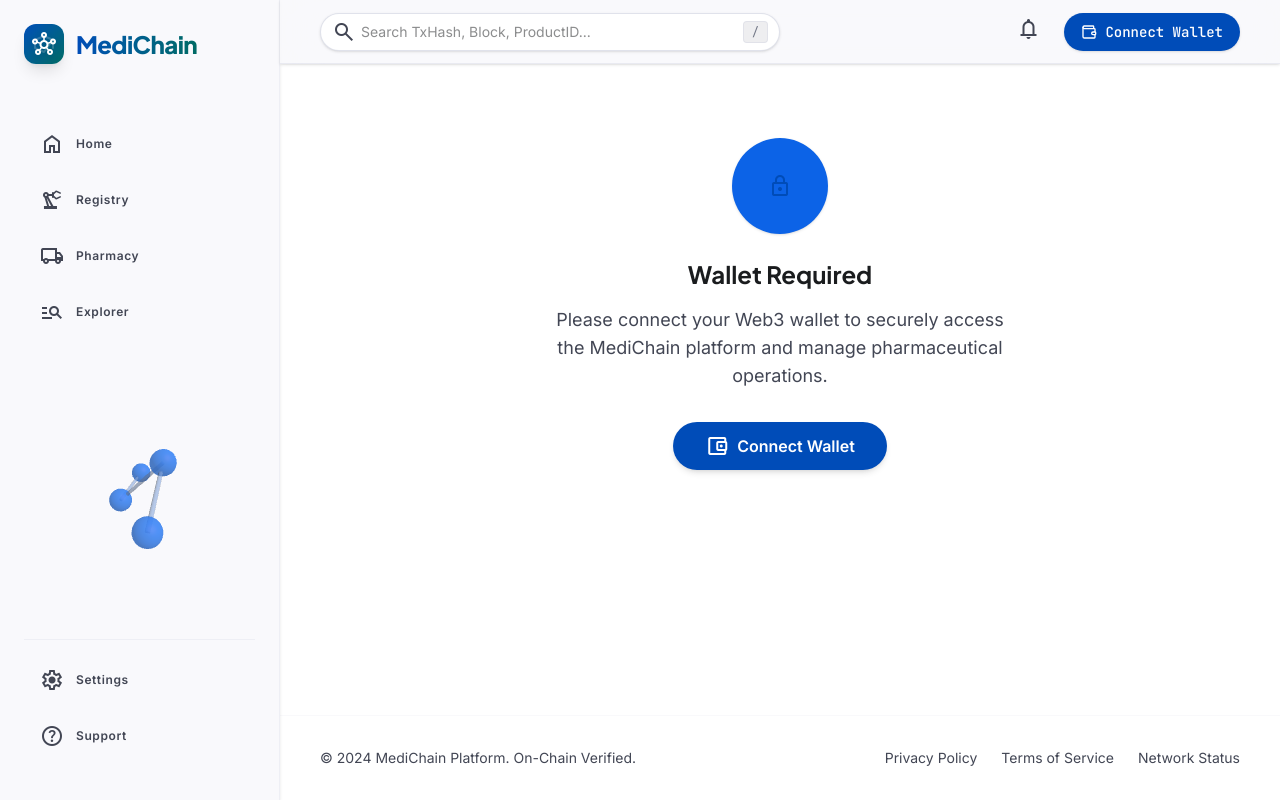
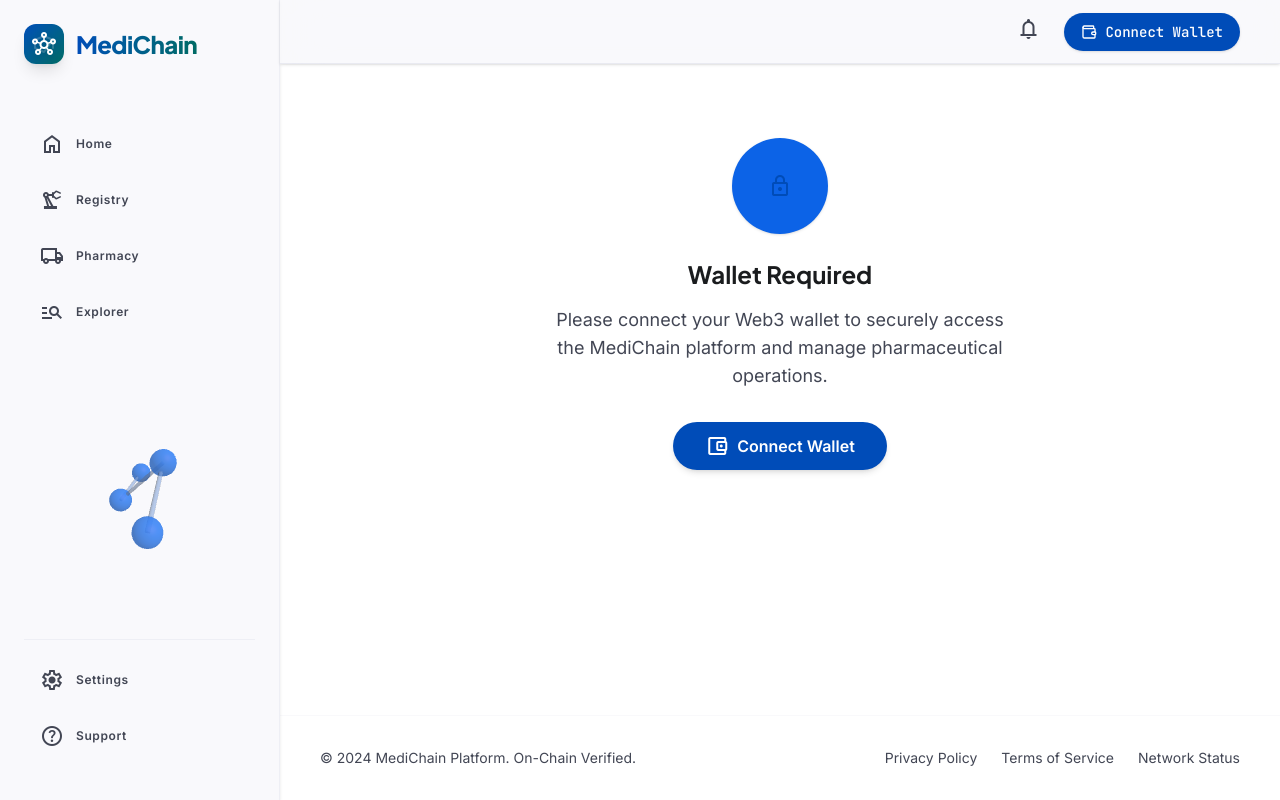
Before and after one commit to bapix-star/MediChain, a Next.js app: page /profile in a window 1280 px wide. Built offline with nearby package versions, Linux system fonts and the light colour scheme; what @creit.tech/stellar-wallets-kit, @stellar/stellar-sdk would draw is missing.

Commit message:
refactor(ui): remove non-functional dummy search bar for cleaner interface

```diff
--- a/src/components/layout/AppShell.tsx
+++ b/src/components/layout/AppShell.tsx
@@ -185,20 +185,8 @@ export function AppShell({ children }: { children: React.ReactNode }) {
           <Logo />
         </div>
 
-        {/* Global Search Desktop */}
-        <div className="hidden md:flex flex-1 max-w-2xl mx-auto">
-          <div className="relative w-full group">
-            <span className="material-symbols-outlined absolute left-3 top-1/2 -translate-y-1/2 text-on-surface-variant z-10">search</span>
-            <input
-              type="text"
-              className="w-full bg-surface-container-lowest border border-outline-variant/50 text-on-surface rounded-full pl-10 pr-4 py-2 focus:outline-none focus:ring-2 focus:ring-secondary focus:border-transparent transition-shadow text-body-sm font-body-sm shadow-sm hover:shadow-md"
-              placeholder="Search TxHash, Block, ProductID..."
-            />
-            <span className="absolute right-3 top-1/2 -translate-y-1/2 text-outline text-xs font-data-mono bg-surface-container px-2 py-0.5 rounded border border-outline-variant/30">/</span>
-          </div>
-        </div>
-
-          <div className="flex items-center gap-2 sm:gap-4 flex-1 justify-end">
+        {/* Search removed as per clean UI requirements */}
+        <div className="flex items-center gap-2 sm:gap-4 flex-1 justify-end">
           <button className="text-on-surface-variant hover:bg-surface-container-high/50 transition-colors p-2 rounded-full hidden md:block">
             <span className="material-symbols-outlined">notifications</span>
           </button>
```
